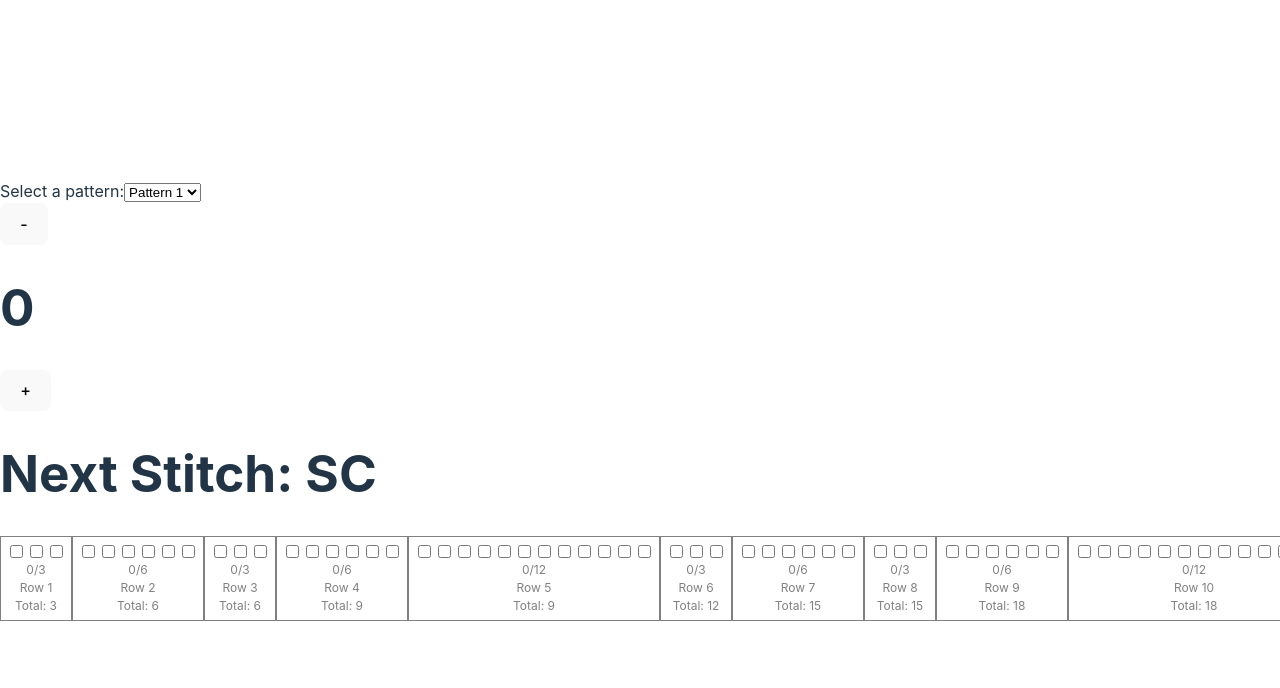
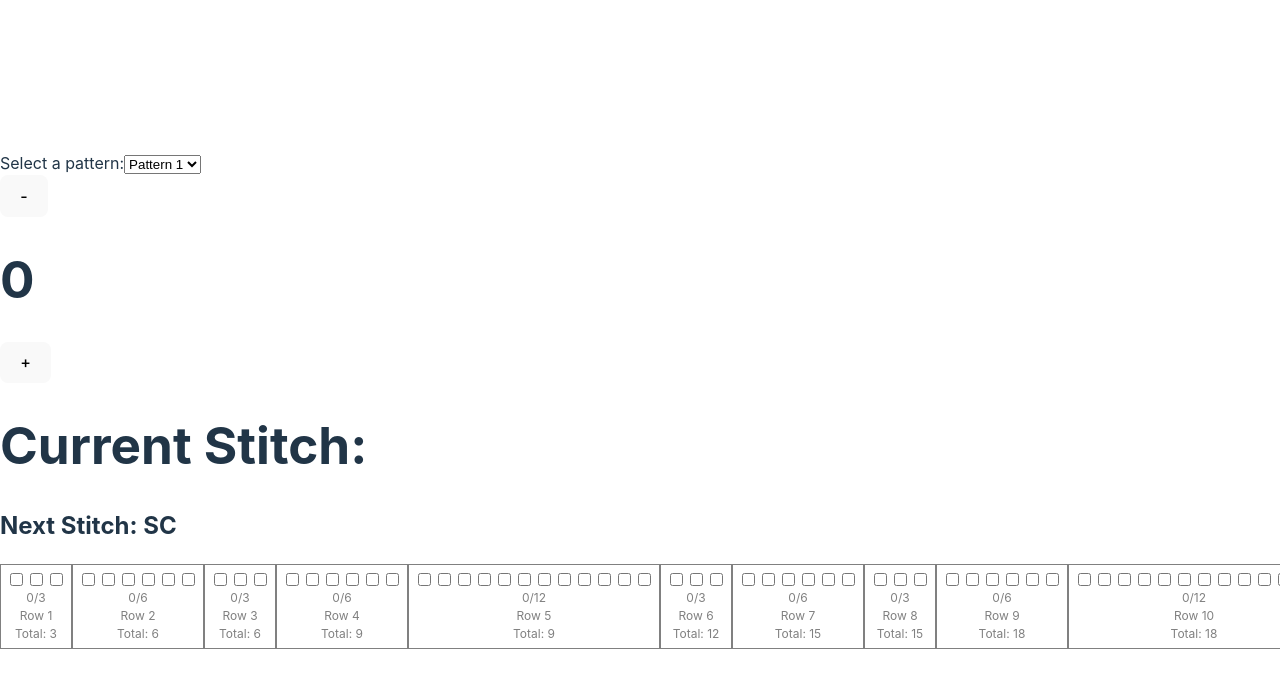
Before and after one commit to Chorwhat/Crochet2, a React (Vite) app in the folder crochet2.0/: page / in a window 1280 px wide. Shown: the top 688 px of the page. Built offline with nearby package versions, Linux system fonts and the light colour scheme.

Commit message:
adds Next Stitch
helps user keep track of their current stitch and know what to expect next

```diff
--- a/crochet2.0/src/components/Pattern.jsx
+++ b/crochet2.0/src/components/Pattern.jsx
@@ -50,15 +50,23 @@ function Pattern({ pattern, numRows, totalChecked, onCheckboxClick }) {
   }
 
   let currentStitch;
-  if (currentStitchIndex + 1 === pattern.flat().length) {
+  if (currentStitchIndex === pattern.flat().length) {
     currentStitch = "Done";
   } else {
-    currentStitch = pattern.flat()[currentStitchIndex + 1]?.name;
+    currentStitch = pattern.flat()[currentStitchIndex]?.name;
+  }
+
+  let nextStitch;
+  if (currentStitchIndex + 1 === pattern.flat().length) {
+    nextStitch = "Done";
+  } else {
+    nextStitch = pattern.flat()[currentStitchIndex + 1]?.name;
   }
 
   return (
     <div>
-      <h1>Next Stitch: {currentStitch}</h1>
+      <h1>Current Stitch: {currentStitch}</h1>
+      <h2>Next Stitch: {nextStitch}</h2>
 
       <div style={{ display: "flex", overflowX: "scroll" }}>
         {rows}
```
